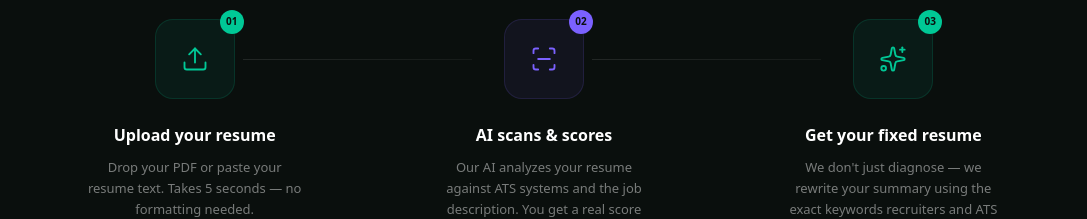
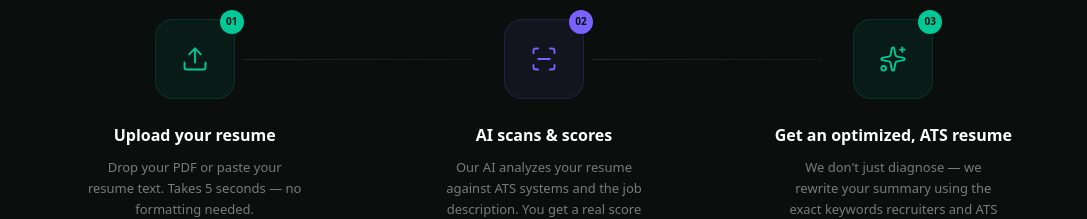
Before and after one commit to codisim/ats-resume-checker, a Next.js app: page / in a window 1280 px wide. Shown: the part 2400-2619 px from the top of the page, without its empty margins (96-1183 px from the left). Built offline with nearby package versions, Linux system fonts and the light colour scheme; no server answers.

Commit message:
metaData set

```diff
--- a/app/layout.tsx
+++ b/app/layout.tsx
@@ -12,7 +12,7 @@ import { DM_Sans, Syne } from "next/font/google";
 
 export const metadata: Metadata = {
   title: "ATS Resume Checker",
-  description: "Generated by create next app",
+  description: "AI-powered resume analysis that helps job seekers identify missing skills, improve ATS compatibility, and optimize resumes for real job descriptions.",
 };
 
 
--- a/components/home/how-it-works/how-it-works.data.ts
+++ b/components/home/how-it-works/how-it-works.data.ts
@@ -18,7 +18,8 @@ export const STEPS = [
     {
         step: "03",
         icon: Sparkles,
-        title: "Get your fixed resume",
+        // title: "Get your fixed resume",
+        title: "Get an optimized, ATS resume",
         desc: "We don't just diagnose — we rewrite your summary using the exact keywords recruiters and ATS are looking for. One click, ready to apply.",
         color: "#00C896",
     },
```
